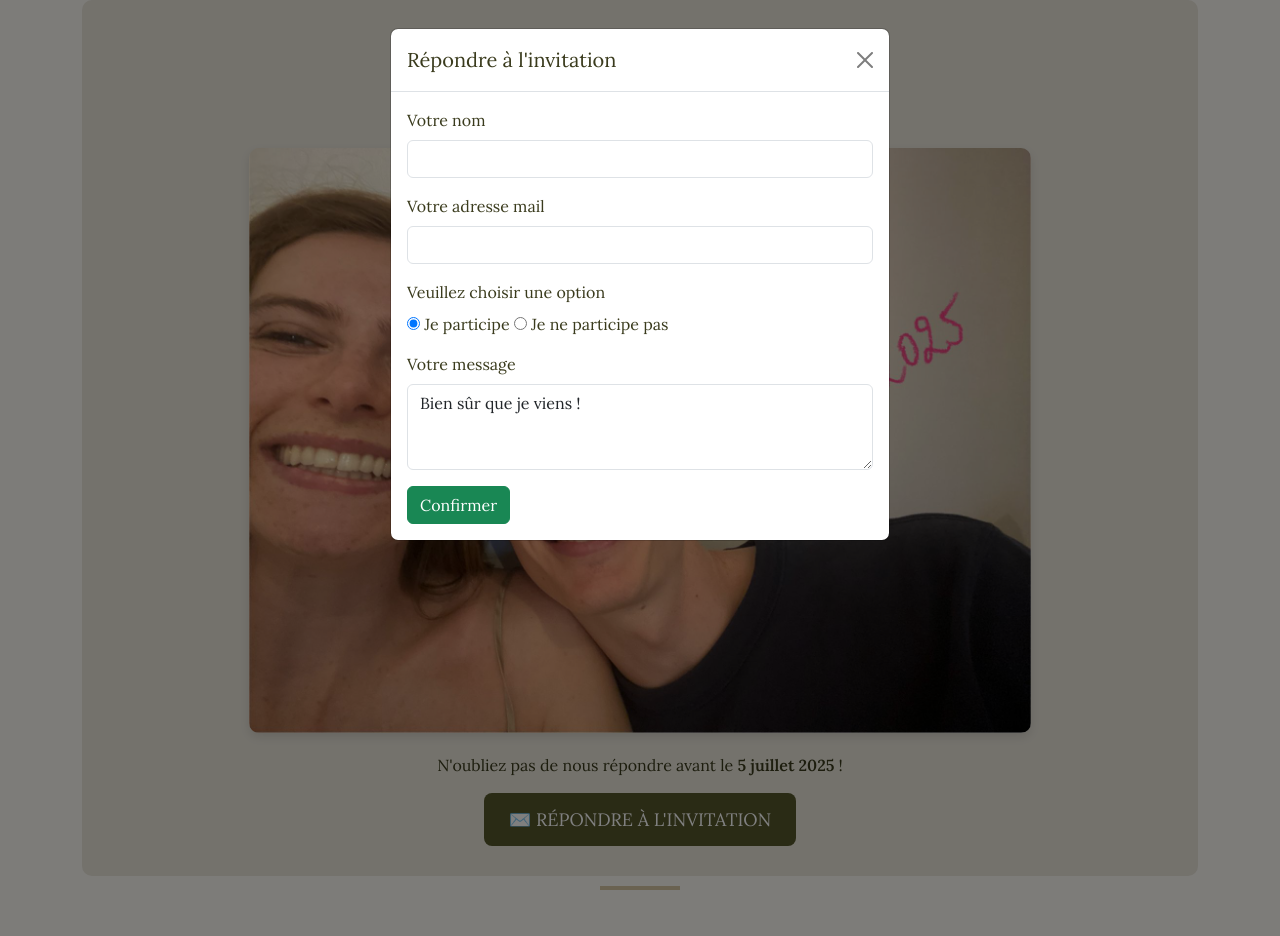
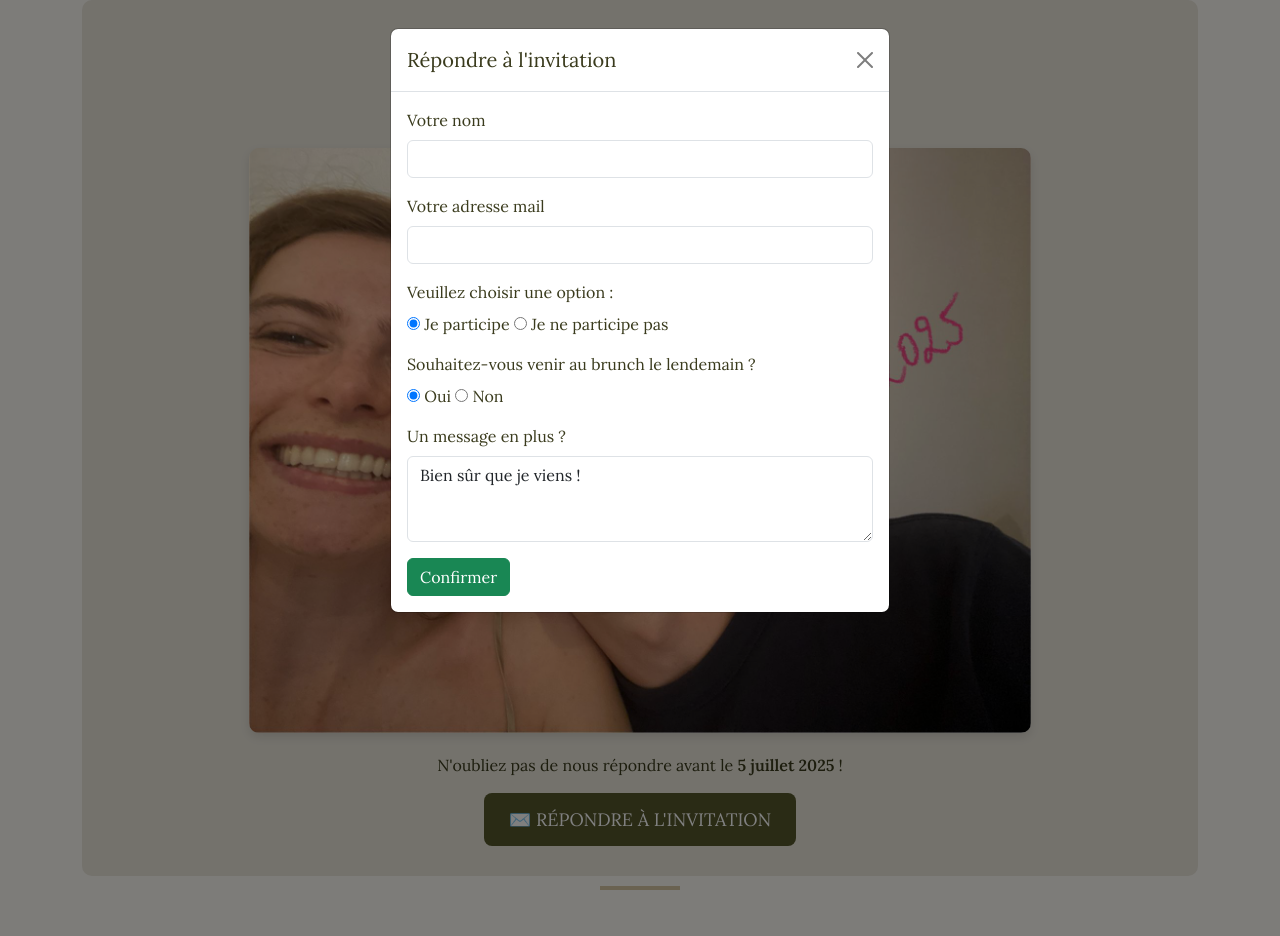
Before and after one commit to M3d0u/mariage_app, a Flask app: page / in a window 1280 px wide, after a click on "✉️ RÉPONDRE À L'INVITATION". Run offline with Flask 3, Linux system fonts and the light colour scheme.

Commit message:
Update index.html

```diff
--- a/templates/index.html
+++ b/templates/index.html
@@ -133,7 +133,7 @@
                                 <input type="email" class="form-control" id="email" name="email" required>
                             </div>
                             <div class="mb-3">
-                                <label class="form-label">Veuillez choisir une option</label>
+                                <label class="form-label">Veuillez choisir une option :</label>
                                 <div>
                                     <input type="radio" id="participate" name="statut_participation" value="Je participe" checked>
                                     <label for="participate">Je participe</label>
@@ -142,7 +142,16 @@
                                 </div>
                             </div>
                             <div class="mb-3">
-                                <label for="message" class="form-label">Votre message</label>
+                                <label class="form-label">Souhaitez-vous venir au brunch le lendemain ?</label>
+                                <div>
+                                    <input type="radio" id="brunch" name="statut_brunch" value="Oui" checked>
+                                    <label for="brunch">Oui</label>
+                                    <input type="radio" id="not_brunch" name="statut_brunch" value="Non">
+                                    <label for="not_brunch">Non</label>
+                                </div>
+                            </div>
+                            <div class="mb-3">
+                                <label for="message" class="form-label">Un message en plus ?</label>
                                 <textarea class="form-control" id="message" name="message" rows="3">Bien sûr que je viens !</textarea>
                             </div>
                             <button type="submit" class="btn btn-success">Confirmer</button>
```
